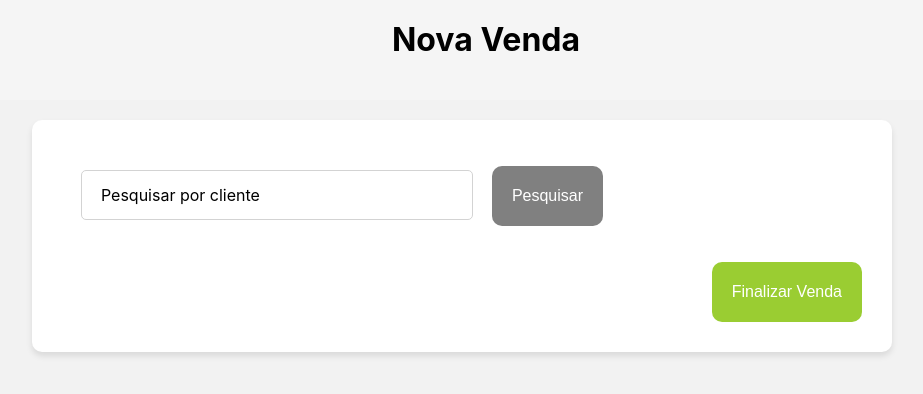
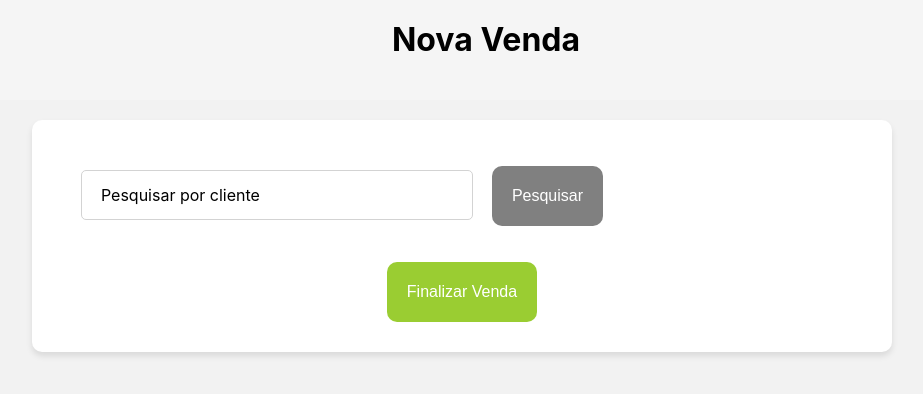
Before and after one commit to BielBatemarque/LightStone-BETA, a React (Create React App) app in the folder frontend/: page /Vendas/CadastrarVenda in a window 1280 px wide. Shown: the top 394 px of the page, without its empty margins (178-1101 px from the left). Built offline with nearby package versions, Linux system fonts and the light colour scheme.

Commit message:
Fix: tabela de cadastrar venda

```diff
--- a/frontend/src/pages/Clientes/styles.js
+++ b/frontend/src/pages/Clientes/styles.js
@@ -120,7 +120,7 @@ export const StyledFloatLabel = styled.div`
 
 export const FlexDiv = styled.div`
     display: flex;
-    justify-content: flex-end;
+    justify-content: ${(props) => props.justfy || "flex-end"};
     gap: 10px; /* Espaçamento entre botões */
     margin-top: 20px;
 `;
--- a/frontend/src/pages/Vendas/CadastrarVenda.jsx
+++ b/frontend/src/pages/Vendas/CadastrarVenda.jsx
@@ -7,6 +7,7 @@ import { Linha } from './styles';
 import { AtentionNotification, SucssesNotifications } from "../../components/Notifications";
 import { useAuth } from "../../hooks/useAuth";
 import { useNavigate } from "react-router-dom";
+import { DataGrid } from "../../components/Datagrid/styled";
 
 export const CadastrarVenda = () => {
     const [orcamentosCliente, setOrcamentosClientes] = useState([]);
@@ -77,14 +78,11 @@ export const CadastrarVenda = () => {
                 </StyledForm>
 
                 {orcamentosCliente.length > 0 && (
-                    <FlexDiv>
-                        <table>
+                    <DataGrid>
                         <thead>
-                                <tr>
-                                    <td>Selecionar</td>
-                                    <td>Quantidade de peças</td>
-                                    <td>Valor</td>
-                                </tr>
+                            <th>Selecionar</th>
+                            <th>Quantidade de peças</th>
+                            <th>Valor</th>
                         </thead>
                         <tbody>
                             {orcamentosCliente.map((orcamento, index) => (
@@ -101,11 +99,11 @@ export const CadastrarVenda = () => {
                                 </tr>
                             ))}
                         </tbody>
-                        </table>
-                    </FlexDiv>
+
+                    </DataGrid>
                 )}
 
-                <FlexDiv>
+                <FlexDiv justfy="center">
                     <Button action={() => handleFinalizarVenda()}>Finalizar Venda</Button>
                 </FlexDiv>
             </FundoForm>
```
Lines whose indentation alone changed are shown as unchanged.
